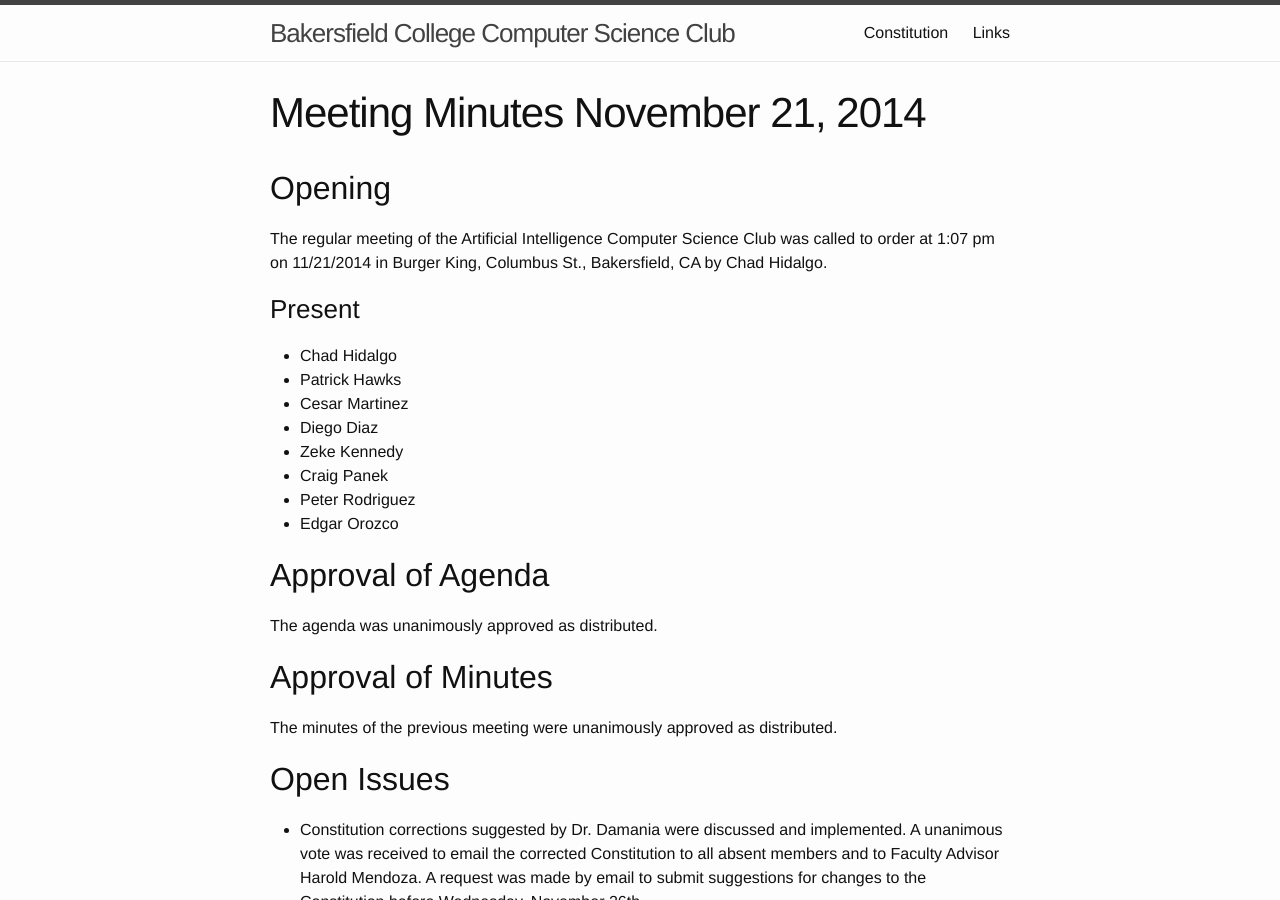
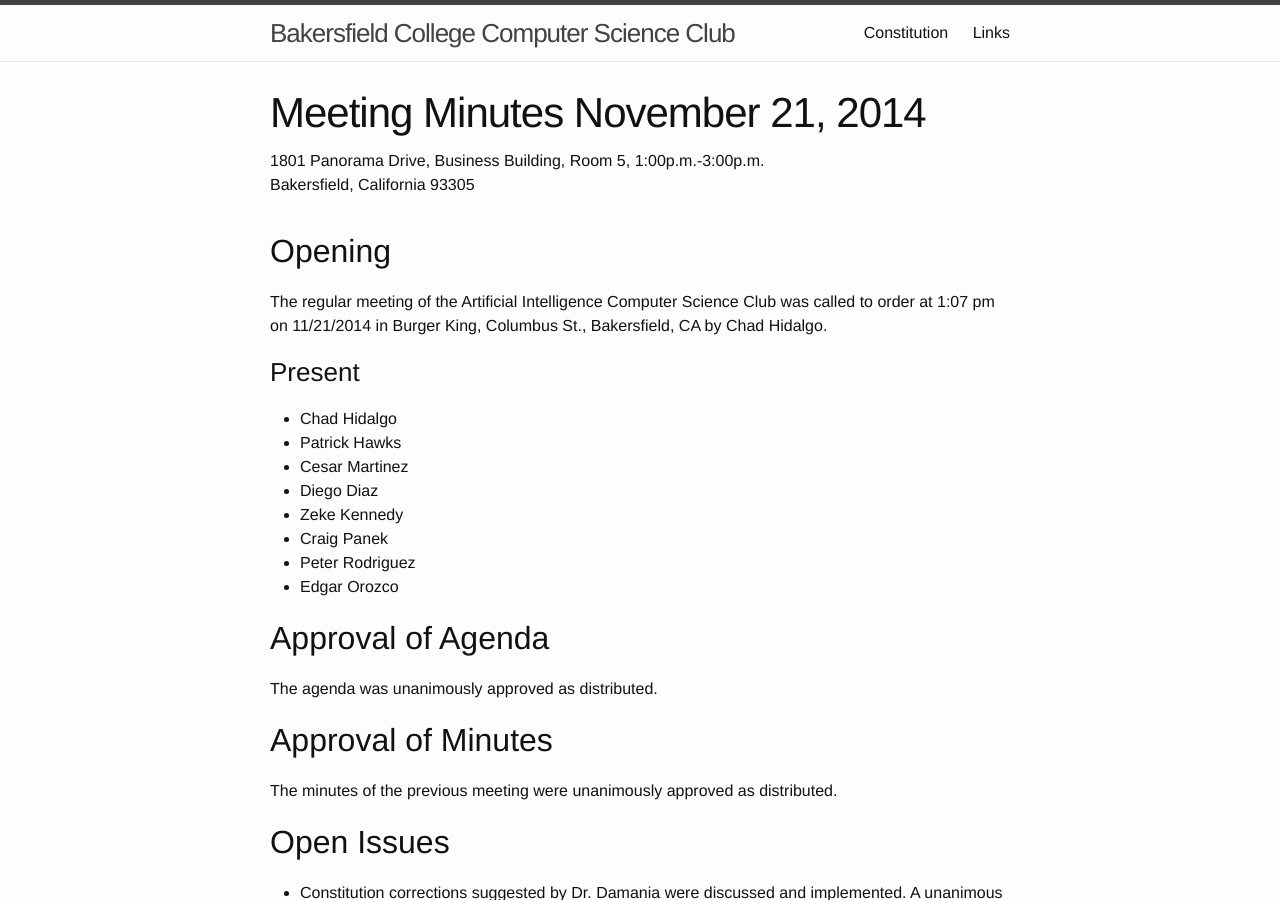
Before and after one commit to AICSC/aicsc.github.io, a Jekyll site: the page built from _posts/minutes/2014-11-21-minutes.markdown, in a window 1280 px wide and 900 px high. Built offline with Jekyll 4.4.1, drawn with Linux system fonts in a browser that asks for light colours.

Commit message:
Update minutes.html (#48)

```diff
--- a/_layouts/minutes.html
+++ b/_layouts/minutes.html
@@ -4,6 +4,8 @@ layout: default
 <div class="post">
   <header class="post-header">
     <h1 class="post-title">Meeting Minutes {{ page.date | date: "%B %-d, %Y" }}</h1>
+    <p class = masthead> 1801 Panorama Drive, Business Building, Room 5, 1:00p.m.-3:00p.m.<br>
+     Bakersfield, California 93305</p>
   </header>
   <article class="post-content">
 {{ content }}
```
